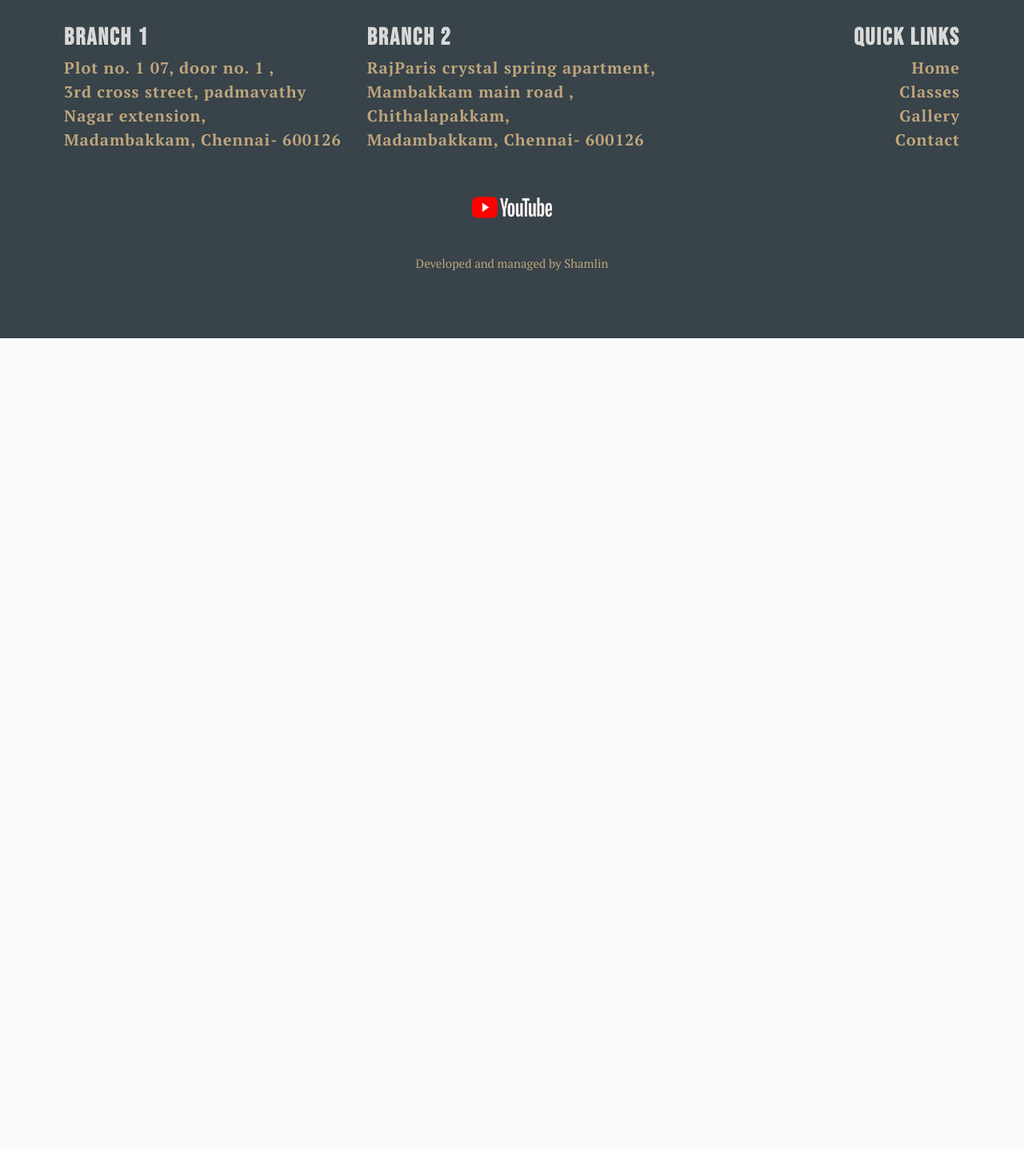
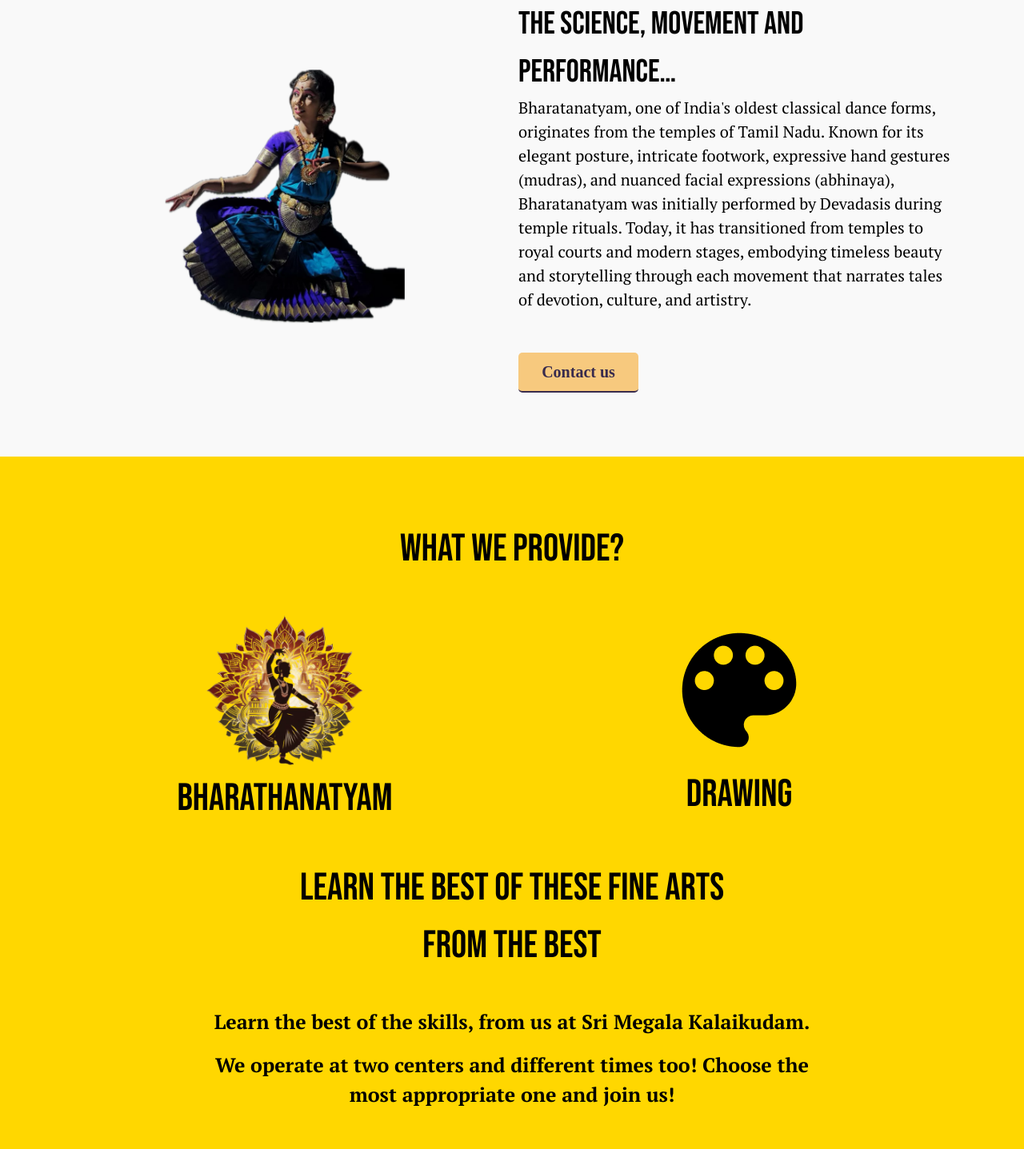
Before and after one commit to YOGESHnick/Sri_Megala_Kalaikudam, a React (Create React App) app: page /bharathanatyam-and-drawing in a window 1280 px wide. Shown: the part 300-1737 px from the top of the page at 80% size. Before the commit the page ends 800 px from the top, so only its background shows below. Built offline with nearby package versions, Linux system fonts and the light colour scheme; a web font is replaced by a local one.

Commit message:
finished 95% work

```diff
--- a/public/styles.css
+++ b/public/styles.css
@@ -44,6 +44,11 @@ a button {
     font-family: 'ptSerif';
     font-weight: bolder;
     height: 50px;
+    font-size: 20px;
+}
+.classes{
+    background-color: #000000;
+    color: #ffc800;
 }
 button{
     border-radius: 5px;
@@ -60,12 +65,19 @@ form button{
     width:100%;
     min-height: 50px;
     font-weight: bold;
+    font-size: 20px;
     background-color: black;
     color:#ffc800;
 }
 button:hover
 {
-    background-color: #ffc800;
+    /* background-color: #ffc800; */
+    background-color: #38434A;
+    color: #F7C97E;
+}
+.classes:hover{
+    background-color: #38434A;
+    color: #F7C97E;
 }
 
 /* form */
--- a/src/components/Footer.js
+++ b/src/components/Footer.js
@@ -192,11 +192,10 @@ const Footer = () => {
           textAlign={isSmallScreen ? "left" : "right"}
           variant="ptSerif"
           fontWeight={400}
-        //   letterSpacing={1}
           color="#BFA57B"
           fontSize={{ md: 15, xs: 10 }}
         >
-          Developed and managed by Shamlin
+          Developed and maintained by Shamlin
         </Typography>
         </a>
       </Box>
--- a/src/pages/Classes.js
+++ b/src/pages/Classes.js
@@ -1,11 +1,197 @@
-import React from 'react';
+import React from "react";
+import {
+  Box,
+  Typography,
+  useTheme,
+  useMediaQuery,
+  styled,
+  Grid,
+  Stack,
+  Button,
+} from "@mui/material";
+import { Link } from "react-router-dom";
+import Hero from "../assets/Hero.png";
+import Hero2 from "../assets/Hero2.png";
+import DanceLogo from "../assets/DanceLogo.png";
+import DrawingLogo from "../assets/DrawingLogo.png";
+
+const Image = styled("img")({
+  maxWidth: "70%",
+  height: "auto",
+  display: "block",
+  margin: "auto",
+  backgroundColor: "transparent",
+});
 
 const Classes = () => {
+  const theme = useTheme();
+  const isSmallScreen = useMediaQuery(theme.breakpoints.down("sm"));
   return (
     <div>
-
+      <Box textAlign="center" p={isSmallScreen ? 5 : 10}>
+        <Typography
+          variant="bebasNeue"
+          fontSize={{ md: 48, xs: 30 }}
+          color="#BFA57B"
+          letterSpacing={2}
+          fontWeight="bold"
+          display="block"
+          mb={5}
+        >
+          Learn the art of Bharatanatyam
+        </Typography>
+        <Grid container spacing={2} alignItems="center" justifyContent="center">
+          <Grid item xs={12} md={6}>
+            <Image
+              src={Hero2}
+              alt="Natarajar image"
+              style={{
+                width: isSmallScreen ? "80%" : "90%",
+                maxWidth: "300px",
+                backgroundColor: "transparent",
+              }}
+            />
+          </Grid>
+          <Grid item xs={12} md={6} sx={{ m: 0 }} textAlign="left">
+            <Typography
+              variant="bebasNeue"
+              fontSize={{ md: 40, xs: 30 }}
+              color="black"
+              textAlign="left"
+              display="block"
+            >
+              {/* DISCOVER ESSENCE OF BHARATHANATYAM */}
+              The Science, Movement and Performance…
+            </Typography>
+            <Typography
+              variant="ptSerif"
+              textAlign="left"
+              fontSize={{ md: 20, xs: 18 }}
+              color="black"
+              sx={{ marginBottom: 2 }}
+              display="block"
+            >
+              Bharatanatyam, one of India's oldest classical dance forms,
+              originates from the temples of Tamil Nadu. Known for its elegant
+              posture, intricate footwork, expressive hand gestures (mudras),
+              and nuanced facial expressions (abhinaya), Bharatanatyam was
+              initially performed by Devadasis during temple rituals. Today, it
+              has transitioned from temples to royal courts and modern stages,
+              embodying timeless beauty and storytelling through each movement
+              that narrates tales of devotion, culture, and artistry.
+            </Typography>
+            <a className="Link" href="/contact">
+              <button>Contact us</button>
+            </a>
+          </Grid>
+        </Grid>
+      </Box>
+      <Box bgcolor="#FFD700" textAlign="center" p={isSmallScreen ? 5 : 10}>
+        <Typography
+          variant="bebasNeue"
+          fontSize={{ md: 48, xs: 30 }}
+          color="black"
+          display="block"
+          mb={5}
+        >
+          WHAT WE PROVIDE?
+        </Typography>
+        <Grid container spacing={2} alignItems="center" justifyContent="center">
+          <Grid item xs={12} md={6}>
+            <Image
+              src={DanceLogo}
+              alt="DanceLogo image"
+              style={{
+                // width: isSmallScreen ? "80%" : "90%",
+                maxWidth: "200px",
+                backgroundColor: "transparent",
+              }}
+            />
+            <Typography
+              variant="bebasNeue"
+              fontSize={{ md: 48, xs: 30 }}
+              color="black"
+              display="block"
+              mb={5}
+            >
+              BHARATHANATYAM
+            </Typography>
+          </Grid>
+          <Grid item xs={12} md={6}>
+            <Image
+              src={DrawingLogo}
+              alt="DrawingLogo image"
+              style={{
+                // width: isSmallScreen ? "80%" : "50%",
+                maxWidth: "200px",
+                backgroundColor: "transparent",
+              }}
+            />
+            <Typography
+              variant="bebasNeue"
+              fontSize={{ md: 48, xs: 30 }}
+              color="black"
+              display="block"
+              mb={5}
+            >
+              DRAWING
+            </Typography>
+          </Grid>
+        </Grid>
+        <Typography
+          variant="bebasNeue"
+          fontSize={{ md: 48, xs: 30 }}
+          color="black"
+          display="block"
+          // mb={5}
+        >
+          Learn the best of these fine arts
+        </Typography>
+        <Typography
+          variant="bebasNeue"
+          fontSize={{ md: 48, xs: 30 }}
+          color="black"
+          display="block"
+          mb={5}
+        >
+          From the best
+        </Typography>
+        <Box
+          textAlign="center"
+          backgroundColor="transparent"
+          justifyContent="center"
+          px={isSmallScreen ? 1 : 20}
+        >
+          <Typography
+            variant="ptSerif"
+            textAlign="center"
+            fontSize={{ md: 25, xs: 22 }}
+            color="black"
+            sx={{ marginBottom: 2 }}
+            display="block"
+            fontWeight="bold"
+          >
+            Learn the best of the skills, from us at Sri Megala Kalaikudam.
+          </Typography>
+          <Typography
+            variant="ptSerif"
+            textAlign="center"
+            fontSize={{ md: 25, xs: 22 }}
+            color="black"
+            sx={{ marginBottom: 2 }}
+            display="block"
+            fontWeight="bold"
+          >
+            We operate at two centers and different times too! Choose the most
+            appropriate one and join us!
+          </Typography>
+        </Box>
+        <a   href="/contact">
+          <button className="classes" >Gallery</button>
+        </a>
+      </Box>
     </div>
   );
-}
+};
 
 export default Classes;
--- a/src/pages/Contact.js
+++ b/src/pages/Contact.js
@@ -75,7 +75,7 @@ const Contact = () => {
               ></textarea>
               <button type="submit">
                 <SendIcon sx={{ backgroundColor: "transparent" }} />
-                --Send
+                Send
               </button>
             </form>
           </Grid>
--- a/src/pages/home.js
+++ b/src/pages/home.js
@@ -105,7 +105,7 @@ const Home = () => {
               with excellence, and each gesture narrates a tale of elegance,
               rhythm, and dedication.
             </Typography>
-            <a className="Link" href="/contact">
+            <a className="Link" href="/gallery">
               <button>Why us?</button>
             </a>
           </Grid>
@@ -180,7 +180,7 @@ const Home = () => {
       </Box>
 
       {/* W H A T   W E   P R O V I D E */}
-      <section id="classes">
+
       <Box bgcolor="#FFD700" textAlign="center" p={isSmallScreen ? 5 : 10}>
         <Typography
           variant="bebasNeue"
@@ -191,12 +191,7 @@ const Home = () => {
         >
           WHAT WE PROVIDE?
         </Typography>
-          <Grid
-            container
-            spacing={2}
-            alignItems="center"
-            justifyContent="center"
-          >
+        <Grid container spacing={2} alignItems="center" justifyContent="center">
           <Grid item xs={12} md={6}>
             <Image
               src={DanceLogo}
@@ -287,7 +282,6 @@ const Home = () => {
           </Typography>
         </Box>
       </Box>
-      </section>
     </div>
   );
 };
```
Lines whose indentation alone changed are shown as unchanged.
